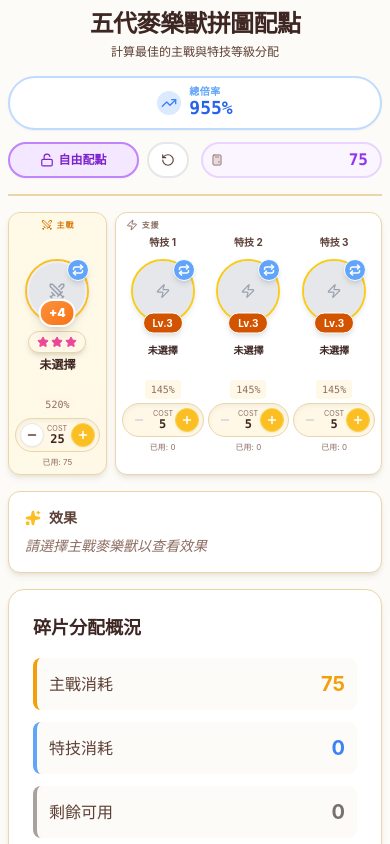
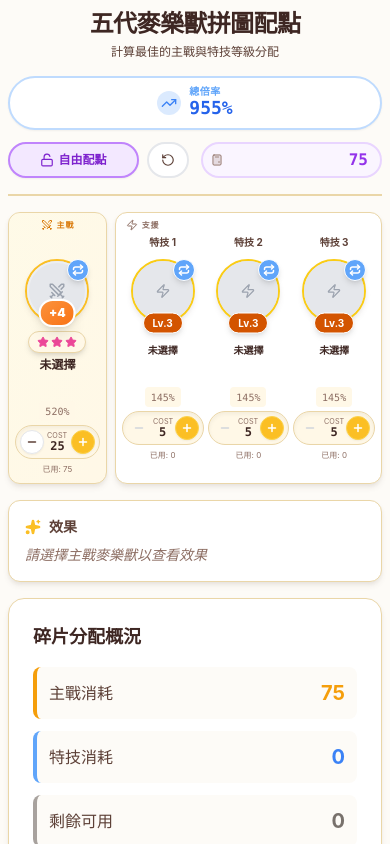
Before and after one commit to tw092669-ctrl/26cm, a React (Vite) app: page / in a window 390 px wide. Shown: the top 844 px of the page. Built offline with nearby package versions, Linux system fonts and the light colour scheme.

Commit message:
介面調整

```diff
--- a/components/StatControl.tsx
+++ b/components/StatControl.tsx
@@ -157,12 +157,12 @@ export const StatControl: React.FC<StatControlProps> = ({
       {!isMain && <div className="h-3 lg:h-4"></div>}
 
       {/* Character Name & Bonuses */}
-      <div className="text-center mb-1 lg:mb-2 w-full">
+      <div className="text-center mb-1 lg:mb-2 w-full min-h-[2.5rem] lg:min-h-[3rem]">
         <div className={`font-bold text-coffee-800 truncate px-1 ${isMain ? 'text-xs lg:text-xl' : 'text-[10px] lg:text-base'}`}>
             {character ? character.name : (showCharacterName ? "未選擇" : title)}
         </div>
         {/* Bonus Indicators */}
-        <div className="flex gap-0.5 lg:gap-1 justify-center mt-0.5 lg:mt-1 h-4 lg:h-5">
+        <div className="flex gap-0.5 lg:gap-1 justify-center mt-0.5 lg:mt-1 min-h-[1rem] lg:min-h-[1.25rem]">
             {eternalBonusActive && (
                 <span className="bg-green-100 text-green-600 text-[8px] lg:text-[10px] font-bold px-1 lg:px-1.5 rounded-full border border-green-200 flex items-center">
                     +1
@@ -177,12 +177,12 @@ export const StatControl: React.FC<StatControlProps> = ({
       </div>
 
       {/* Multiplier (Subtle) */}
-      <div className="text-[10px] lg:text-xs text-coffee-400 mb-1 lg:mb-3 font-mono bg-cream-100 px-1.5 py-0.5 rounded">
+      <div className="text-[10px] lg:text-xs text-coffee-400 mb-1 lg:mb-3 font-mono bg-cream-100 px-1.5 py-0.5 rounded min-h-[1.25rem] lg:min-h-[1.5rem] flex items-center justify-center">
           {Math.round(multiplier)}%
       </div>
 
       {/* Control Buttons */}
-      <div className="flex items-center gap-0.5 lg:gap-2 bg-cream-100 p-1 lg:p-1.5 rounded-full border border-cream-300 shadow-inner w-full justify-between max-w-[100px] lg:max-w-none">
+      <div className="flex items-center gap-0.5 lg:gap-2 bg-cream-100 p-1 lg:p-1.5 rounded-full border border-cream-300 shadow-inner w-full justify-between max-w-[100px] lg:max-w-none min-h-[2rem] lg:min-h-[2.5rem]">
         <button
           onClick={onDecrease}
           disabled={!canDecrease}
@@ -216,7 +216,7 @@ export const StatControl: React.FC<StatControlProps> = ({
       </div>
 
       {/* Used Cost (Subtle) */}
-      <div className="mt-1 lg:mt-2 text-[8px] lg:text-[10px] text-coffee-400">
+      <div className="mt-1 lg:mt-2 text-[8px] lg:text-[10px] text-coffee-400 min-h-[0.875rem] lg:min-h-[1rem]">
          已用: {currentCost}
       </div>
 
```
